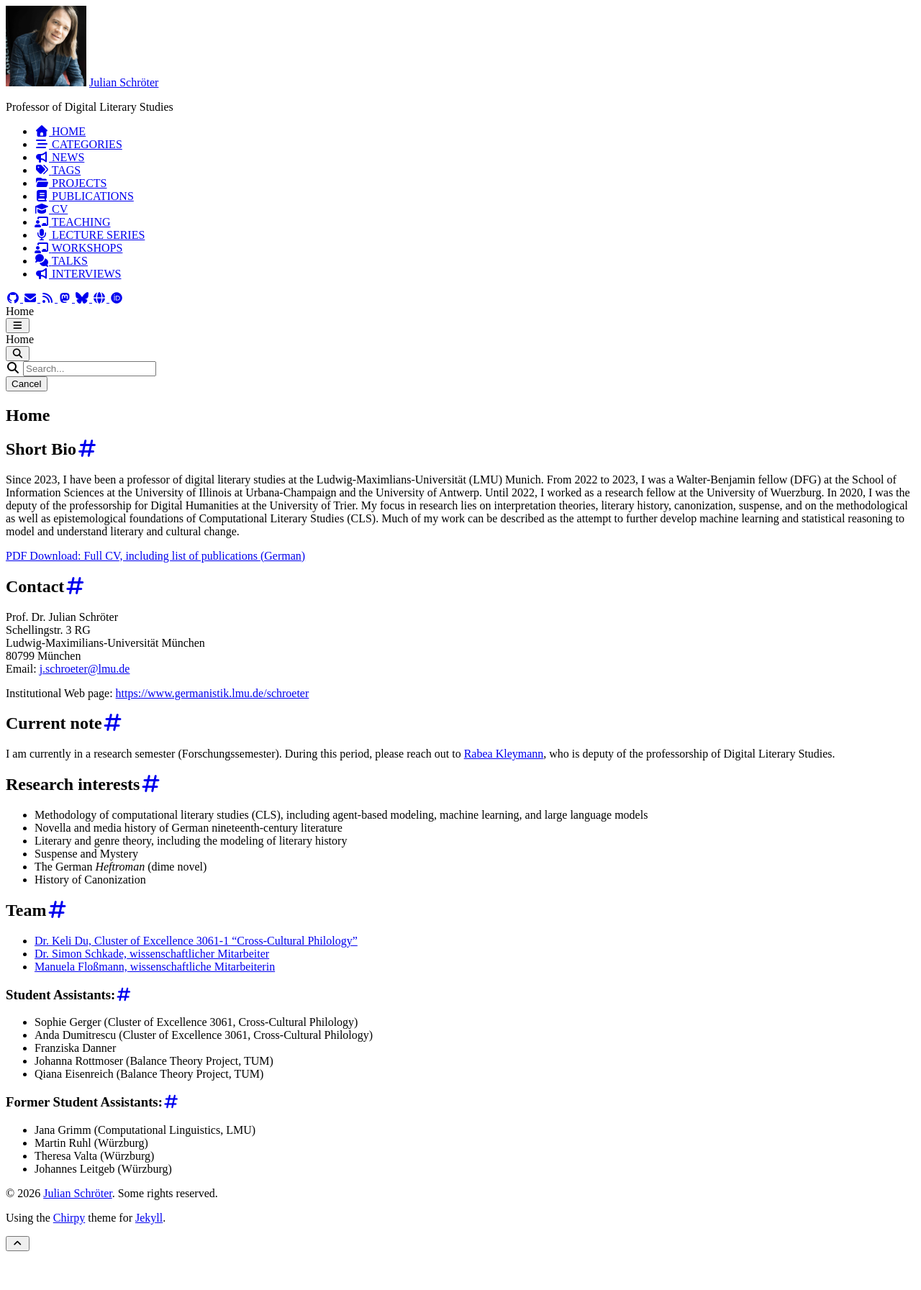
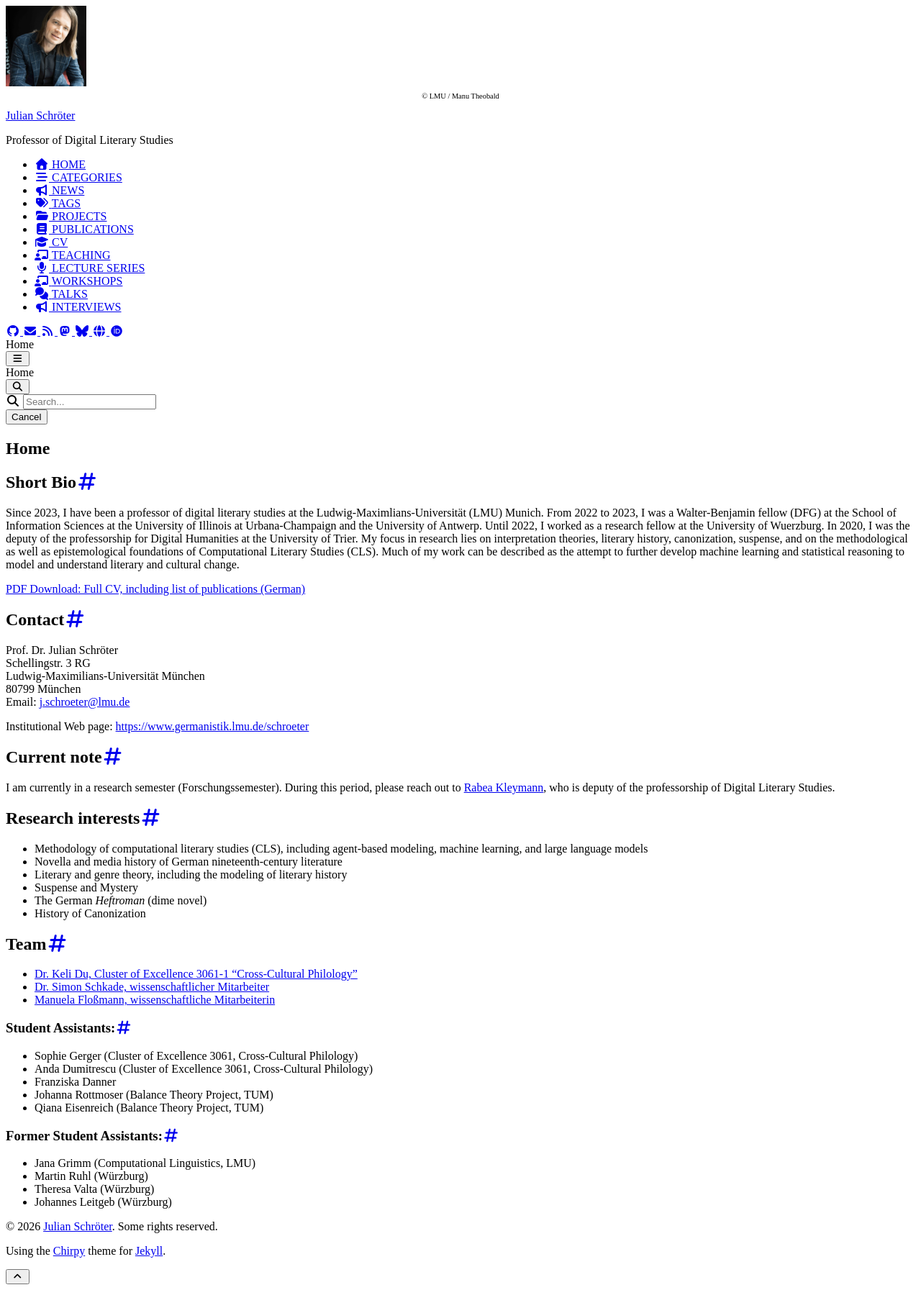
Before and after one commit to julianschroeter/julianschroeter.github.io, a Jekyll site: the page built from index.md, in a window 1280 px wide. Shown: the whole page at 72% size. Built offline with Jekyll 4.4.1, drawn with Linux system fonts in a browser that asks for light colours; cached includes are drawn as plain includes; nearby versions of some CDN libraries; before the commit the page ends 1747 px from its top, so only the background shows below that.

Commit message:
Add portrait copyright notice

```diff
--- a/_includes/sidebar.html
+++ b/_includes/sidebar.html
@@ -10,7 +10,9 @@
         <img src="{{- avatar_url -}}" width="112" height="112" alt="avatar" onerror="this.style.display='none'">
       {%- endif -%}
     </a>
-
+    <div class="avatar-credit">
+      © LMU / Manu Theobald
+    </div>
     <a class="site-title d-block" href="{{ '/' | relative_url }}">{{ site.title }}</a>
     <p class="site-subtitle fst-italic mb-0">{{ site.tagline }}</p>
   </header>
--- a/assets/css/jekyll-theme-chirpy.scss
+++ b/assets/css/jekyll-theme-chirpy.scss
@@ -9,3 +9,12 @@
 ';
 
 /* append your custom style below */
+
+.avatar-credit {
+  font-size: 0.65rem;
+  text-align: center;
+  color: var(--text-muted-color);
+  margin-top: 0.25rem;
+  margin-bottom: 0.75rem;
+  line-height: 1.2;
+}
```
